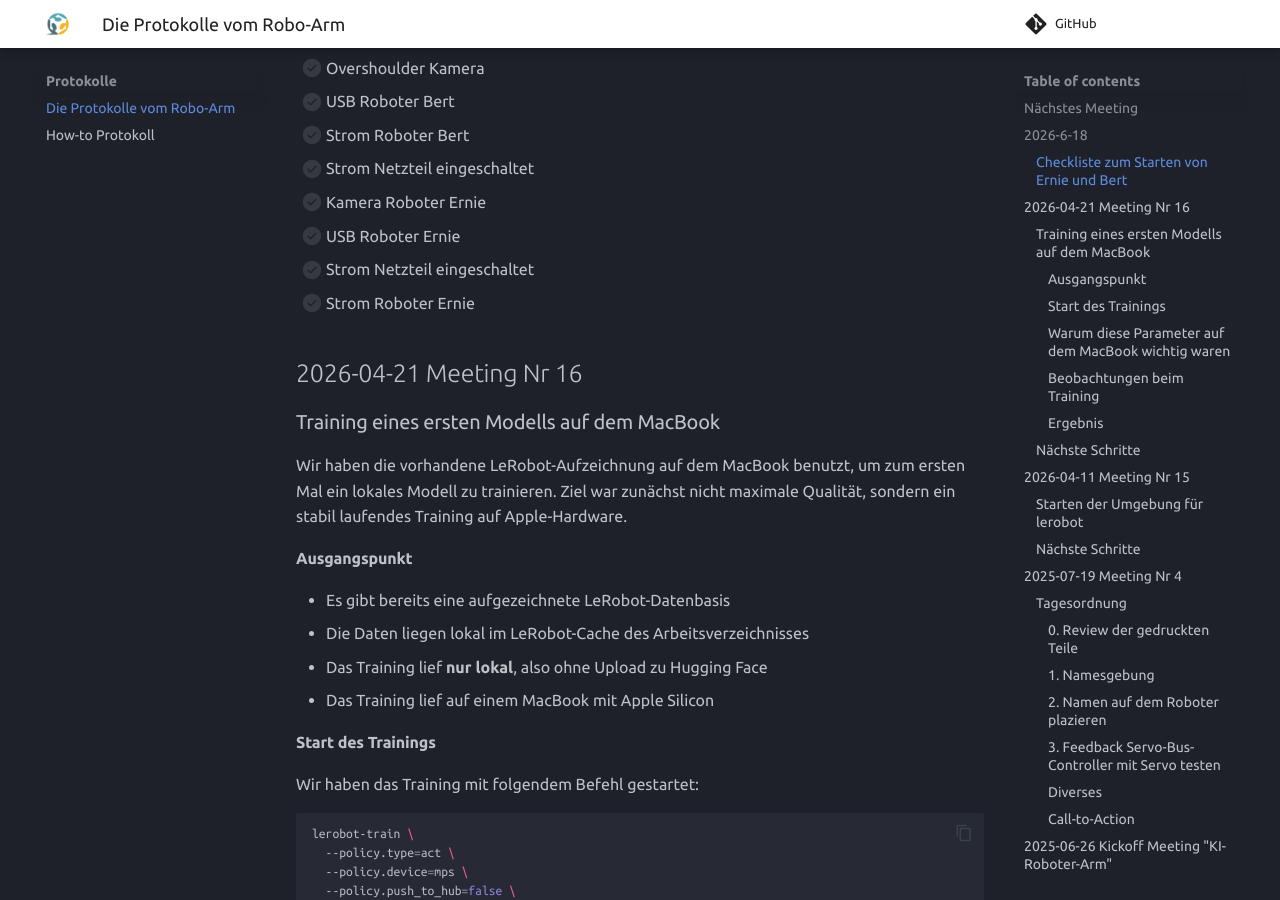
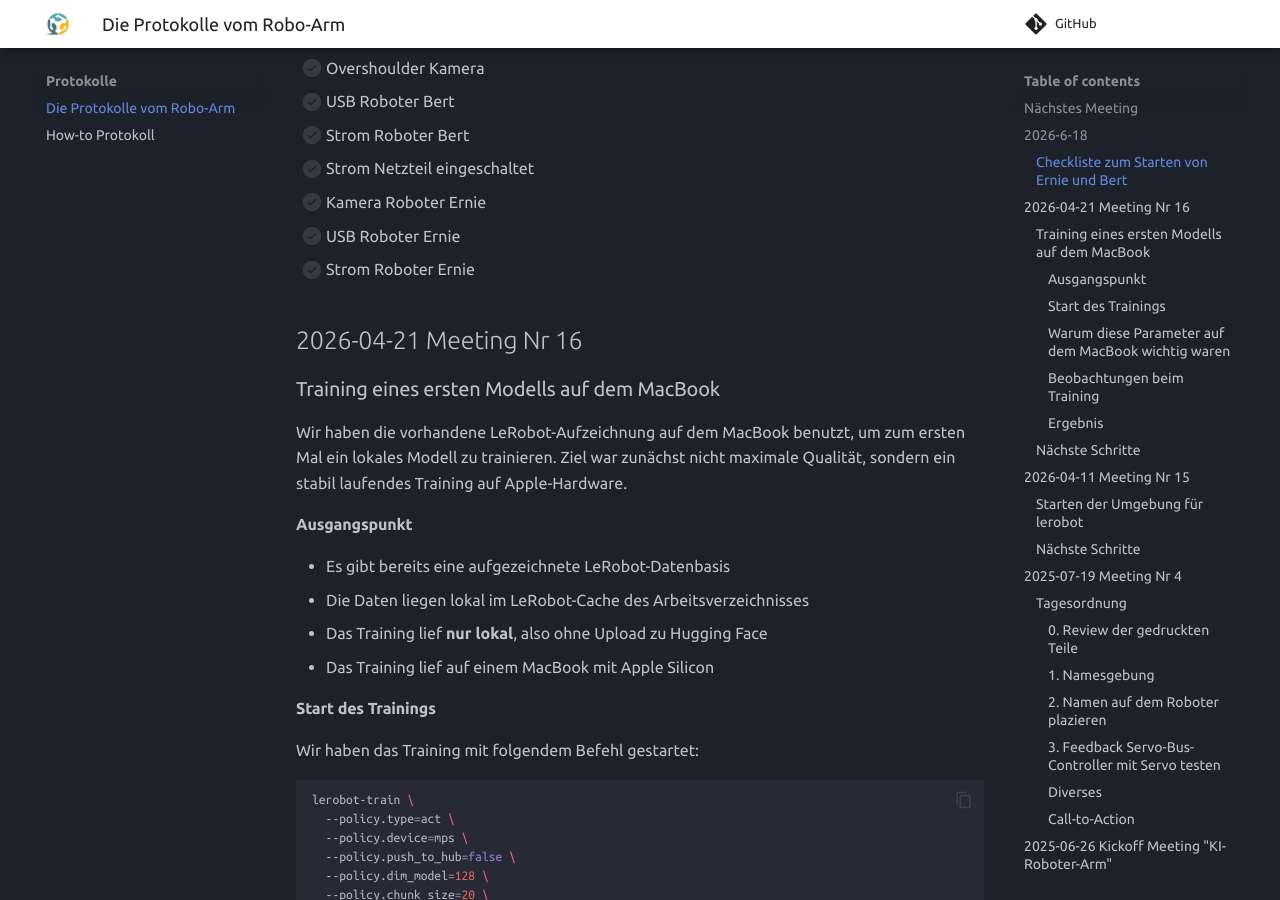
Before and after one commit to garagelab-dus/protolab-robo-docs, an MkDocs documentation site: the page built from docs/Protokolle/Backlog.md, in a window 1280 px wide and 900 px high, scrolled down 720 px. Built offline with MkDocs 1.6.1 and Material for MkDocs 9.7.7, drawn with Linux system fonts in a browser that asks for light colours; comment, search, counter and statistics services are not loaded.

Commit message:
Remove duplicate checklist item in Backlog.md
Removed duplicate checklist item for 'Strom Netzteil eingeschaltet'.

```diff
--- a/docs/Protokolle/Backlog.md
+++ b/docs/Protokolle/Backlog.md
@@ -27,7 +27,6 @@ Der Link zum [`Termin im Forum`](https://forum.garage-lab.de/t/roboterarm-worksh
 - [ ] Strom Netzteil eingeschaltet
 - [ ] Kamera Roboter Ernie
 - [ ] USB Roboter Ernie
-- [ ] Strom Netzteil eingeschaltet
 - [ ] Strom Roboter Ernie
 
 ## 2026-04-21 Meeting Nr 16
```
